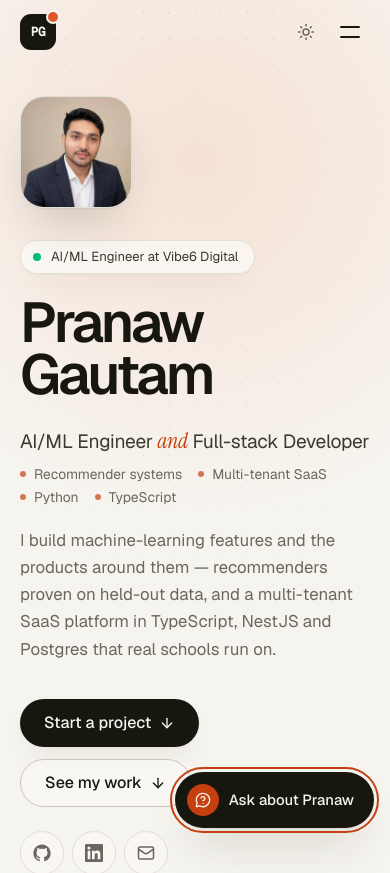
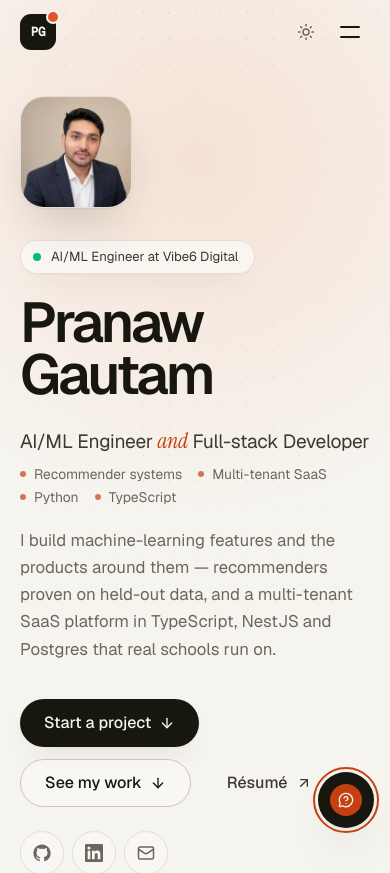
Before and after one commit to Pranaw108/my-portfolio, a React (Vite) app: page / in a window 390 px wide. Shown: the top 873 px of the page. Built offline with nearby package versions, Linux system fonts and the light colour scheme.

Commit message:
Keep the assistant button icon-only on phones; hide pings under reduced motion

```diff
--- a/src/components/AssistantLauncher.jsx
+++ b/src/components/AssistantLauncher.jsx
@@ -86,14 +86,15 @@ export default function AssistantLauncher() {
         onClick={() => setOpen(true)}
         aria-haspopup="dialog"
         aria-expanded={open}
-        className="group/ask fixed right-4 bottom-4 z-50 flex cursor-pointer items-center gap-2.5 rounded-full bg-ink py-3 pr-5 pl-3 text-bg shadow-lift transition-[transform,background-color] duration-300 ease-out-expo hover:-translate-y-0.5 hover:bg-ink-soft active:scale-95 sm:right-6 sm:bottom-6"
+        className="group/ask fixed right-4 bottom-4 z-50 flex cursor-pointer items-center gap-2.5 rounded-full bg-ink p-3 text-bg sm:py-3 sm:pr-5 sm:pl-3 shadow-lift transition-[transform,background-color] duration-300 ease-out-expo hover:-translate-y-0.5 hover:bg-ink-soft active:scale-95 sm:right-6 sm:bottom-6"
       >
         <span className="relative grid size-8 place-items-center rounded-full bg-accent">
           <MessageCircleQuestion className="size-4" aria-hidden="true" />
           {/* A quiet pulse the first time, so the button is noticed without nagging. */}
           <span className="absolute inset-0 animate-ping-soft rounded-full bg-accent" aria-hidden="true" />
         </span>
-        <span className="text-[0.92rem] font-medium whitespace-nowrap">Ask about Pranaw</span>
+        {/* Icon-only on phones, so it never covers the hero's buttons. */}
+        <span className="sr-only text-[0.92rem] font-medium whitespace-nowrap sm:not-sr-only">Ask about Pranaw</span>
       </button>
 
       <AnimatePresence>
--- a/src/index.css
+++ b/src/index.css
@@ -222,6 +222,11 @@
     scroll-behavior: auto !important;
   }
 
+  /* A one-shot ping would end parked over its icon, so drop it entirely. */
+  .animate-ping-soft {
+    display: none;
+  }
+
   /* A 0.01ms marquee would strobe, so stop it rather than speed it up. */
   .animate-marquee {
     animation: none !important;
```
